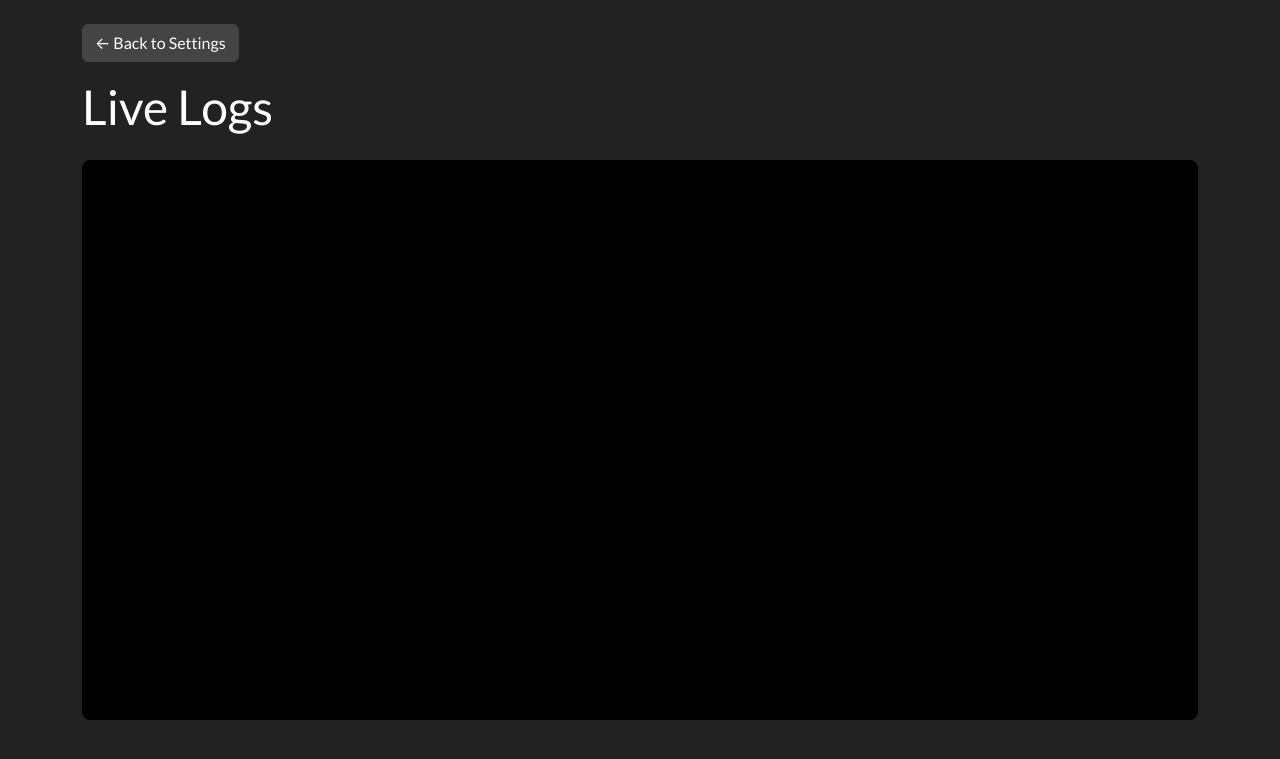
After one commit to jjermany/plex-notifier, a Flask app: template notifier_app/templates/logs.html in a window 1280 px wide. The commit adds this page. Shown: the top 759 px of the page. Run offline with Flask 3, Linux system fonts and the light colour scheme; the template is opened without the code that fills it, so the values that code supplies are empty; parts of the project's set-up code (start-up, migrations or seed data) failed here and were passed over; some libraries are stand-ins or nearby versions.

Commit message:
Add live log streaming to web UI

```diff
--- /dev/null
+++ b/notifier_app/templates/logs.html
@@ -0,0 +1,37 @@
+<!doctype html>
+<html lang="en">
+<head>
+  <meta charset="utf-8">
+  <title>Live Logs</title>
+  <link rel="stylesheet" href="https://cdn.jsdelivr.net/npm/bootswatch@5.3.0/dist/darkly/bootstrap.min.css">
+  <style>
+    #log-box {
+      white-space: pre-wrap;
+      font-family: monospace;
+      background-color: #000;
+      color: #0f0;
+      padding: 1rem;
+      border-radius: 0.5rem;
+      height: 70vh;
+      overflow-y: auto;
+    }
+  </style>
+</head>
+<body class="p-4">
+  <div class="container">
+    <div class="mb-3">
+      <a href="{{ url_for('settings') }}" class="btn btn-secondary">&larr; Back to Settings</a>
+    </div>
+    <h1 class="mb-4">Live Logs</h1>
+    <div id="log-box"></div>
+  </div>
+  <script>
+    const logBox = document.getElementById('log-box');
+    const evtSource = new EventSource("{{ url_for('logs_stream') }}");
+    evtSource.onmessage = (e) => {
+      logBox.textContent += e.data + "\n";
+      logBox.scrollTop = logBox.scrollHeight;
+    };
+  </script>
+</body>
+</html>
--- a/notifier_app/templates/settings.html
+++ b/notifier_app/templates/settings.html
@@ -32,7 +32,8 @@
     </div>
 
     <div class="mb-4 text-start">
-      <a href="{{ url_for('history') }}" class="btn btn-info">Notification History</a>
+      <a href="{{ url_for('history') }}" class="btn btn-info me-2">Notification History</a>
+      <a href="{{ url_for('logs') }}" class="btn btn-secondary">Live Logs</a>
     </div>
 
     <!-- Flash messages -->
--- a/notifier_app/webapp.py
+++ b/notifier_app/webapp.py
@@ -1,6 +1,8 @@
 import os
 import logging
+import threading
 from functools import wraps
+from queue import Queue
 from flask import Flask, render_template, redirect, url_for, flash, request, Response
 from itsdangerous import URLSafeTimedSerializer, BadSignature
 from .config import db, Settings, UserPreferences, NotificationHistory
@@ -9,6 +11,27 @@ from .forms import SettingsForm, TestEmailForm
 from .notifier import start_scheduler, _send_email, check_new_episodes, register_debug_route
 
 serializer = URLSafeTimedSerializer(os.environ.get("SECRET_KEY", "change-me"))
+
+# 📡 Live log streaming
+log_queue: "Queue[logging.LogRecord]" = Queue()
+
+
+class LogQueueHandler(logging.Handler):
+    """Push log records into a queue for Server-Sent Events."""
+
+    def emit(self, record: logging.LogRecord) -> None:
+        log_queue.put(record)
+
+
+def stream_logs():
+    """Generator yielding log records for SSE clients."""
+    formatter = TZFormatter(
+        '%(asctime)s | %(levelname)s | %(name)s | %(message)s',
+        '%Y-%m-%d %I:%M:%S %p %Z'
+    )
+    while True:
+        record = log_queue.get()
+        yield f"data: {formatter.format(record)}\n\n"
 
 # 🔐 Auth helpers
 def check_auth(username, password):
@@ -32,6 +55,10 @@ def create_app():
     handler = logging.StreamHandler()
     handler.setFormatter(TZFormatter(log_format, '%Y-%m-%d %I:%M:%S %p %Z'))
     logging.basicConfig(level=level, handlers=[handler])
+
+    queue_handler = LogQueueHandler()
+    queue_handler.setLevel(level)
+    logging.getLogger().addHandler(queue_handler)
 
     # Suppress overly verbose logs
     logging.getLogger("apscheduler").setLevel(logging.WARNING)
@@ -224,5 +251,15 @@ def create_app():
         ).limit(HISTORY_LIMIT).all()
         return render_template('history.html', entries=entries)
 
+    @app.route('/logs')
+    @requires_auth
+    def logs():
+        return render_template('logs.html')
+
+    @app.route('/logs/stream')
+    @requires_auth
+    def logs_stream():
+        return Response(stream_logs(), mimetype='text/event-stream')
+
     register_debug_route(app)
     return app
```
